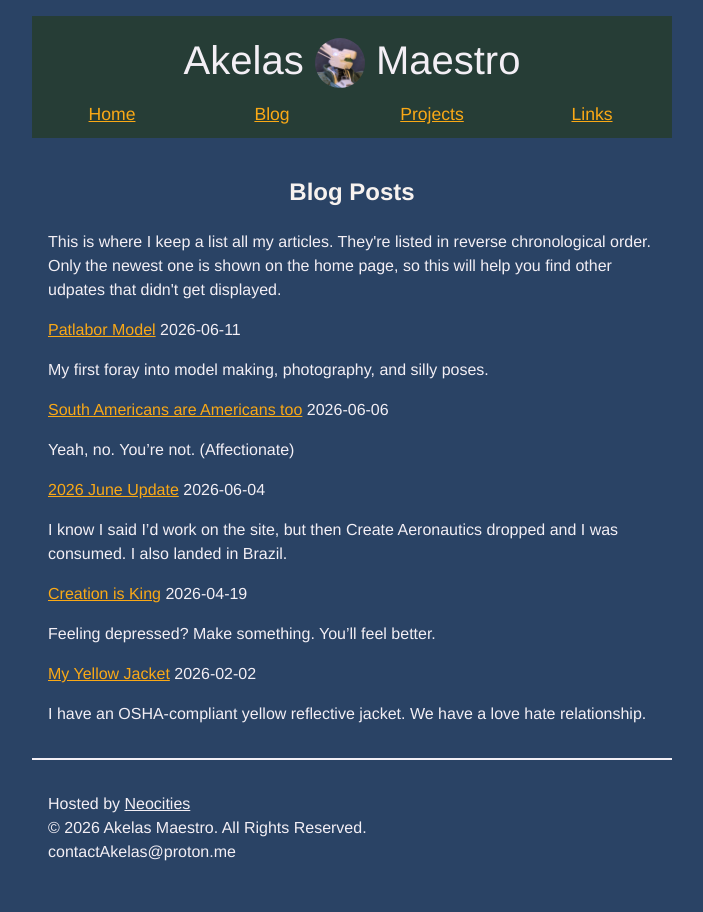
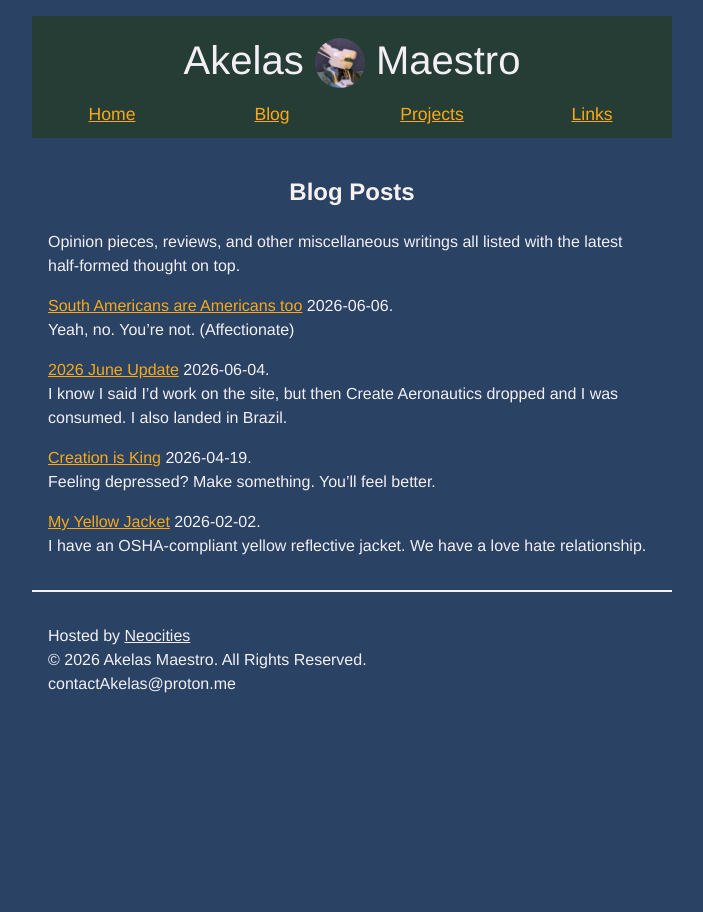
Before and after one commit to AkelasMaestro/Neocities, a Jekyll site: the page built from blog.html, in a window 1280 px wide. Shown: the whole page, without its empty margins (288-991 px from the left). Built offline with Jekyll 4.4.1, drawn with Linux system fonts in a browser that asks for light colours.

```diff
--- a/_posts/2026-03-09-patlabor-model.md
+++ b/_posts/2026-03-09-patlabor-model.md
@@ -1,8 +1,8 @@
 ---
 layout: post
-categories: blog
+categories: projects
 title: Patlabor Model
-date: 2026-06-11
+date: 2026-03-09
 ---
 My first foray into model making, photography, and silly poses.
 
--- a/blog.html
+++ b/blog.html
@@ -9,18 +9,16 @@ permalink: /blog/
 
 <!-- Introduce the purpose of this page -->
 <p>
-This is where I keep a list all my articles.
-They're listed in reverse chronological order.
-Only the newest one is shown on the home page, so this will
-help you find other udpates that didn't get displayed.
+Opinion pieces, reviews, and other miscellaneous writings
+all listed with the latest half-formed thought on top.
 </p>
 
 <!-- make a list of all the posts in the blog category -->
 {% for post in site.categories.blog %}
     <!-- Put the title and then the date on one line -->
     <p><a href="{{ post.url }}">{{ post.title }}</a>
-    <span class="postDate">{{ post.date | date: "%Y-%m-%d" }}</span>
+    <span class="postDate">{{ post.date | date: "%Y-%m-%d" }}.</span> <br>
     <!-- Add the first paragraph as a description or hook -->
-    {{ post.excerpt }}
+    {{ post.excerpt | strip_html }}
     </p>
 {% endfor %}
--- a/projects.html
+++ b/projects.html
@@ -18,9 +18,9 @@ want to do next. The latest update will get moved to the top of the list.
 {% for post in site.categories.projects %}
   <!-- list the project name and date on one line -->
   <p><a href="{{ post.url }}">{{ post.title }}</a>
-  <span class="postDate">{{ post.date | date: "%Y-%m-%d" }}</span>
+  <span class="postDate">{{ post.date | date: "%Y-%m-%d" }}.</span> <br>
   <!-- Add the first paragrah has a description -->
-  {{ post.excerpt }}
+  {{ post.excerpt | strip_html }}
     </p>
 {% endfor %}
 </ul>
```
Also changed, not shown: _posts/2026-01-30-building-my-website.md (+12 -2 lines), index.html (+5 -9 lines).
